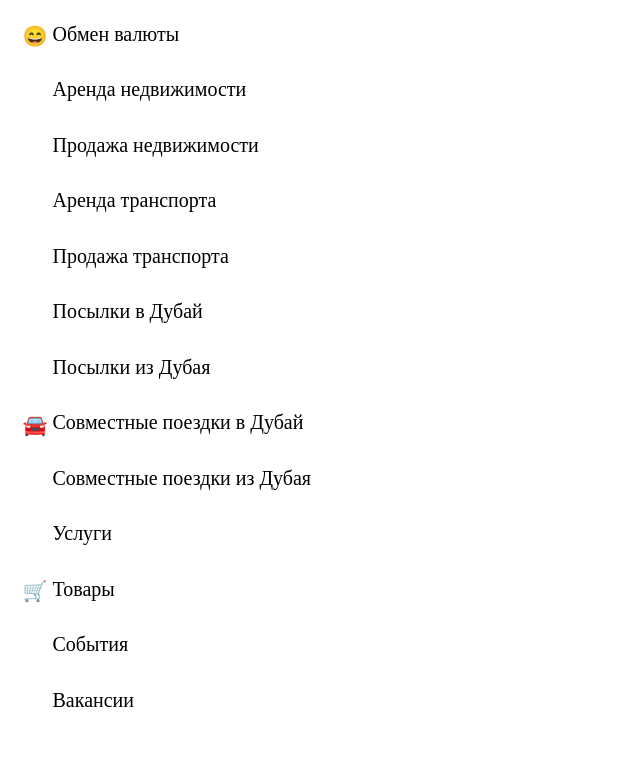
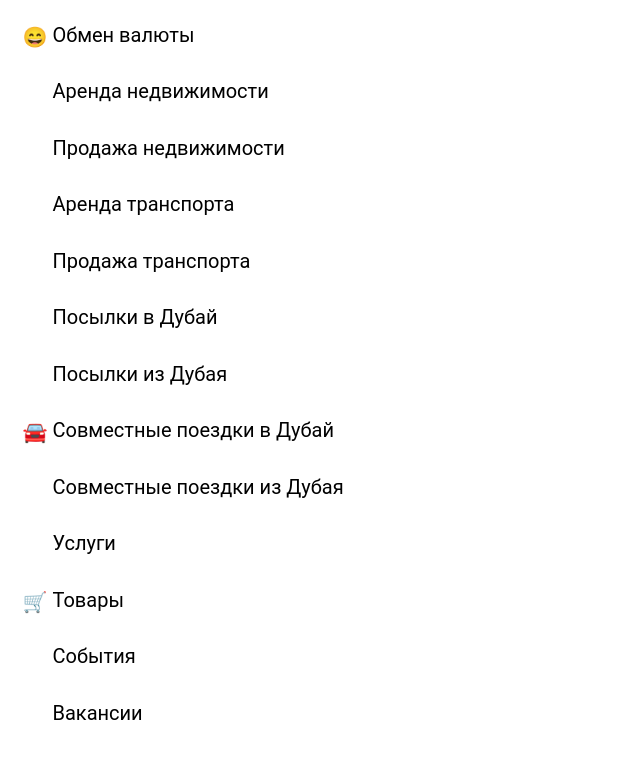
Before and after one commit to xioloix/hellaim.github.io, a plain HTML site: page index.html in a window 1280 px wide. Shown: the whole page, without its empty margins (0-640 px from the left). Drawn offline with Linux system fonts and the light colour scheme; a script that the page names is missing.

Commit message:
Add files via upload

```diff
--- a/css/styles.css
+++ b/css/styles.css
@@ -11,6 +11,7 @@
 
 body {
     background: var(--tg-theme-bg-color);
+    font-family: 'Roboto', 'SF Pro Display';
 }
 
 h1 {
```
